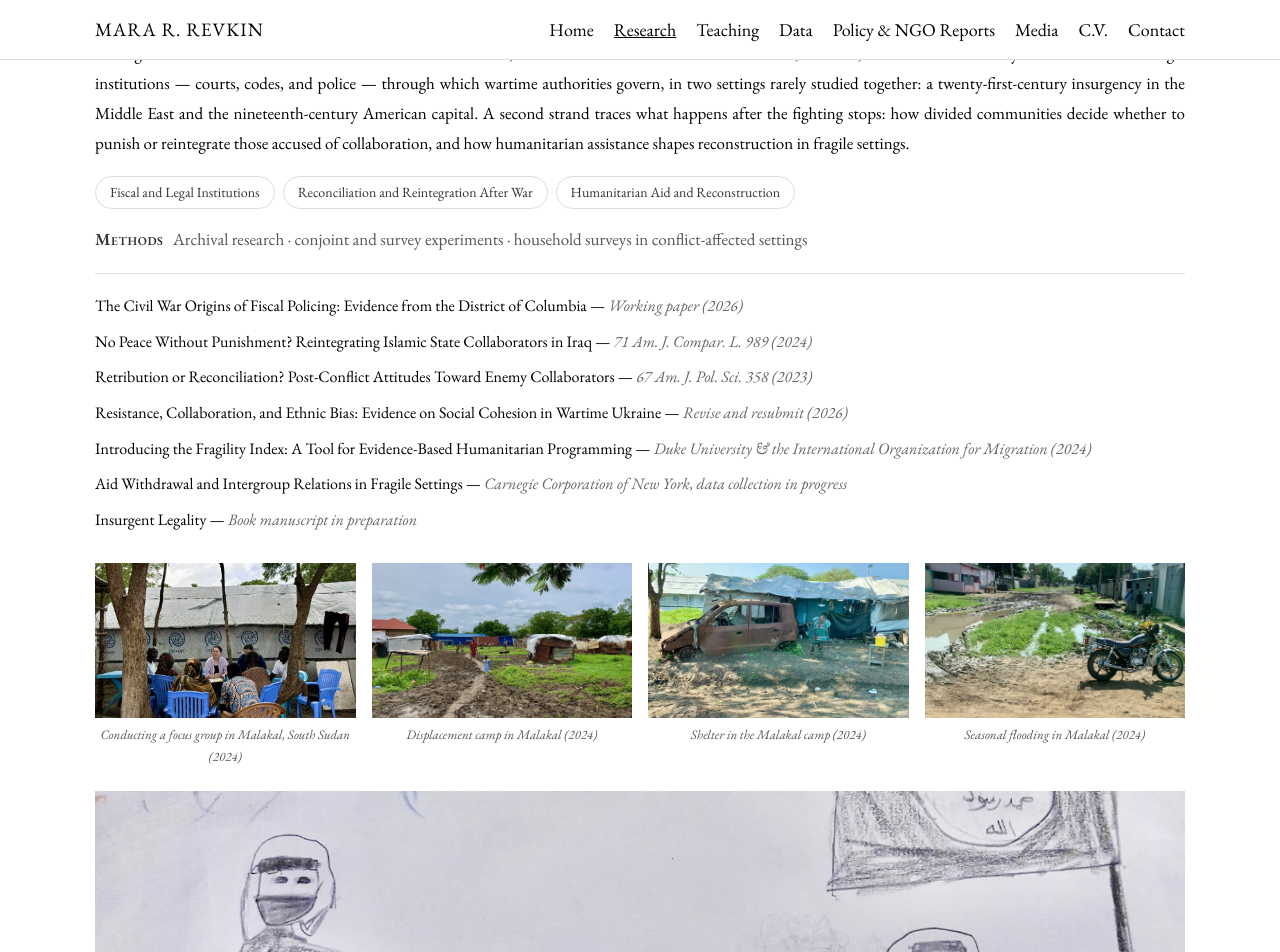
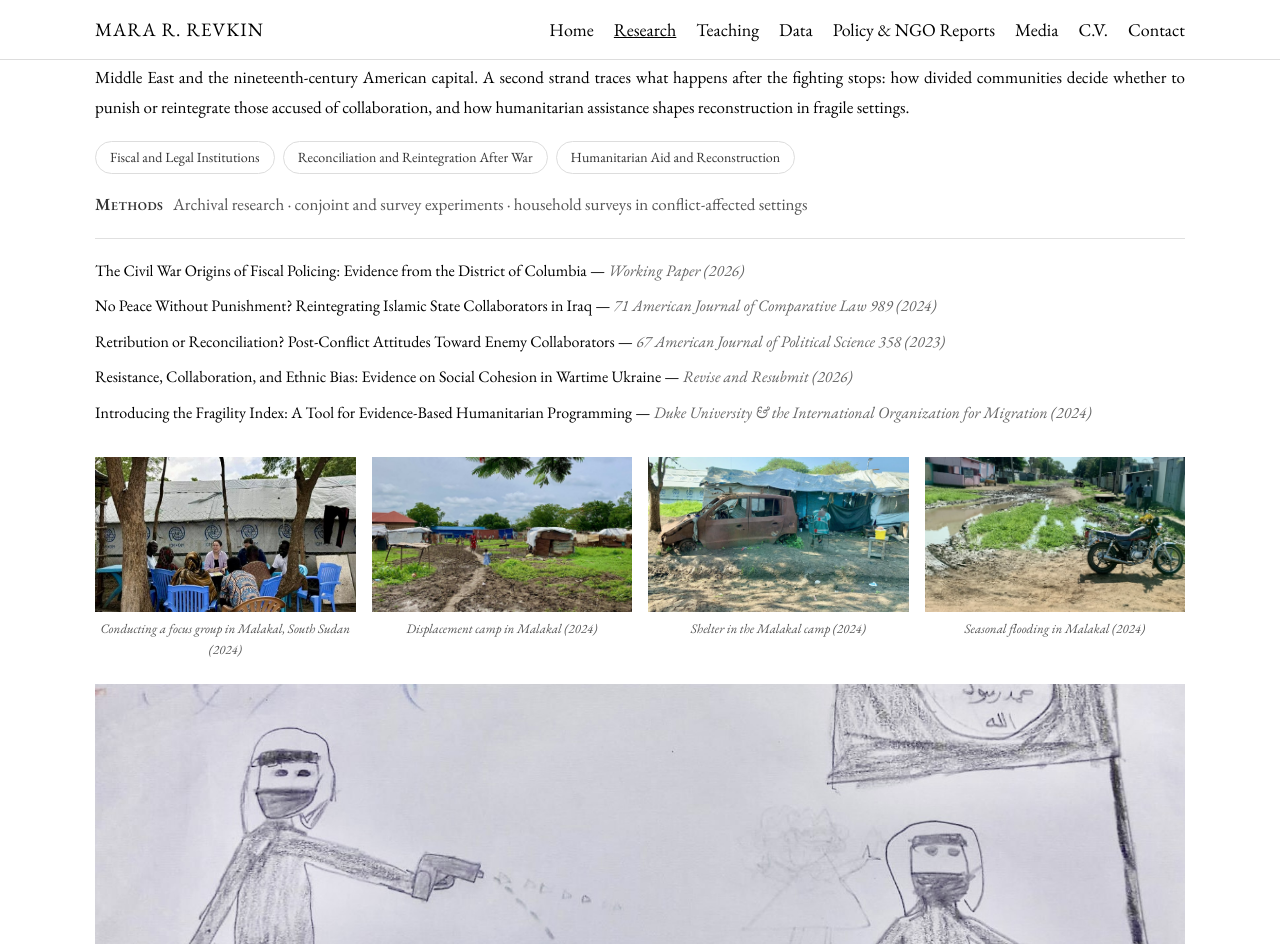
Before and after one commit to mrevkin/mrevkin.github.io, a Jekyll site: the page research.html, which Jekyll copies as it is, in a window 1280 px wide and 1400 px high, scrolled down 1661 px. Shown: the top 952 px of the window. Built offline with Jekyll 4.4.1, drawn with Linux system fonts in a browser that asks for light colours; some of the changed text lies outside the part shown.

Commit message:
Remove works-in-progress; spell out journal names; title-case status labels

```diff
--- a/research.html
+++ b/research.html
@@ -67,11 +67,10 @@
         <div class="strands"><span>Transitions and Transitional Justice</span><span>Democracy and Distribution</span></div>
         <p class="theme-methods"><strong>Methods</strong> Original cross-national datasets &middot; survey experiments and focus groups &middot; archival and historical records</p>
         <ul class="theme-works">
-        <li>Evidence-Based Transitional Justice: Incorporating Public Opinion into the Field &mdash; <span class="venue">133 Yale L.J. 1582 (2024)</span></li>
-        <li>Between Memory and Oblivion: The Empirical and Legal Limits of the &ldquo;Duty to Remember&rdquo; &mdash; <span class="venue">Working paper (2026)</span></li>
-        <li>Transitional Justice in Authoritarian Contexts &mdash; <span class="venue">Oxford Handbook on Law and Authoritarianism (forthcoming 2027)</span></li>
-        <li>&ldquo;Operations Other Than War&rdquo;: The Rise of Domestic Military Deployments, 1992&ndash;2026 &mdash; <span class="venue">Working paper (2026)</span></li>
-        <li>Efficacy and Legitimacy of Transitional Justice in Comparative Perspective &mdash; <span class="venue">National Science Foundation, 2024&ndash;2027</span></li>
+        <li>Evidence-Based Transitional Justice: Incorporating Public Opinion into the Field &mdash; <span class="venue">133 Yale Law Journal 1582 (2024)</span></li>
+        <li>Between Memory and Oblivion: The Empirical and Legal Limits of the &ldquo;Duty to Remember&rdquo; &mdash; <span class="venue">Working Paper (2026)</span></li>
+        <li>Transitional Justice in Authoritarian Contexts &mdash; <span class="venue">Oxford Handbook on Law and Authoritarianism (Forthcoming 2027)</span></li>
+        <li>&ldquo;Operations Other Than War&rdquo;: The Rise of Domestic Military Deployments, 1992&ndash;2026 &mdash; <span class="venue">Working Paper (2026)</span></li>
         </ul>
       <div class="photo-single">
         <img src="research-comparative-law.jpg" alt="Graffiti in Cairo, Egypt" />
@@ -93,13 +92,11 @@
         <div class="strands"><span>Fiscal and Legal Institutions</span><span>Reconciliation and Reintegration After War</span><span>Humanitarian Aid and Reconstruction</span></div>
         <p class="theme-methods"><strong>Methods</strong> Archival research &middot; conjoint and survey experiments &middot; household surveys in conflict-affected settings</p>
         <ul class="theme-works">
-        <li>The Civil War Origins of Fiscal Policing: Evidence from the District of Columbia &mdash; <span class="venue">Working paper (2026)</span></li>
-        <li>No Peace Without Punishment? Reintegrating Islamic State Collaborators in Iraq &mdash; <span class="venue">71 Am. J. Compar. L. 989 (2024)</span></li>
-        <li>Retribution or Reconciliation? Post-Conflict Attitudes Toward Enemy Collaborators &mdash; <span class="venue">67 Am. J. Pol. Sci. 358 (2023)</span></li>
-        <li>Resistance, Collaboration, and Ethnic Bias: Evidence on Social Cohesion in Wartime Ukraine &mdash; <span class="venue">Revise and resubmit (2026)</span></li>
+        <li>The Civil War Origins of Fiscal Policing: Evidence from the District of Columbia &mdash; <span class="venue">Working Paper (2026)</span></li>
+        <li>No Peace Without Punishment? Reintegrating Islamic State Collaborators in Iraq &mdash; <span class="venue">71 American Journal of Comparative Law 989 (2024)</span></li>
+        <li>Retribution or Reconciliation? Post-Conflict Attitudes Toward Enemy Collaborators &mdash; <span class="venue">67 American Journal of Political Science 358 (2023)</span></li>
+        <li>Resistance, Collaboration, and Ethnic Bias: Evidence on Social Cohesion in Wartime Ukraine &mdash; <span class="venue">Revise and Resubmit (2026)</span></li>
         <li>Introducing the Fragility Index: A Tool for Evidence-Based Humanitarian Programming &mdash; <span class="venue">Duke University &amp; the International Organization for Migration (2024)</span></li>
-        <li>Aid Withdrawal and Intergroup Relations in Fragile Settings &mdash; <span class="venue">Carnegie Corporation of New York, data collection in progress</span></li>
-        <li>Insurgent Legality &mdash; <span class="venue">Book manuscript in preparation</span></li>
         </ul>
       <div class="photo-strip">
         <div>
@@ -139,11 +136,9 @@
         <div class="strands"><span>Civilian Harm and Military Legitimacy</span><span>Regulating the Use of Force</span></div>
         <p class="theme-methods"><strong>Methods</strong> Original datasets built from military strike reports &middot; satellite imagery &middot; conjoint experiments, interviews, and focus groups</p>
         <ul class="theme-works">
-        <li>Civilian Harm and Military Legitimacy in War: Evidence from the Battle of Mosul &mdash; <span class="venue">79 Int&rsquo;l Org. 332 (2025)</span></li>
-        <li>The Dangerous Rise of &ldquo;Dual Use&rdquo; Objects in War: History, Evidence, and the Case for Reform &mdash; <span class="venue">134 Yale L.J. 2645 (2025)</span></li>
-        <li>The Moral Logic of Blame for Civilian Casualties: Evidence from Iraq &mdash; <span class="venue">Working paper (2026)</span></li>
-        <li>International Humanitarian Law&rsquo;s Blind Spots: Regulating Military Force Outside Armed Conflict &mdash; <span class="venue">In progress</span></li>
-        <li>The Price of Amends: Attitudes Toward Compensation for Wartime Harm in Iraq &mdash; <span class="venue">In progress</span></li>
+        <li>Civilian Harm and Military Legitimacy in War: Evidence from the Battle of Mosul &mdash; <span class="venue">79 International Organization 332 (2025)</span></li>
+        <li>The Dangerous Rise of &ldquo;Dual Use&rdquo; Objects in War: History, Evidence, and the Case for Reform &mdash; <span class="venue">134 Yale Law Journal 2645 (2025)</span></li>
+        <li>The Moral Logic of Blame for Civilian Casualties: Evidence from Iraq &mdash; <span class="venue">Working Paper (2026)</span></li>
         </ul>
       <div class="photo-single">
         <img src="research-law-armed-conflict.jpg" alt="A child's drawing of the battle for Mosul, Iraq" />
```
